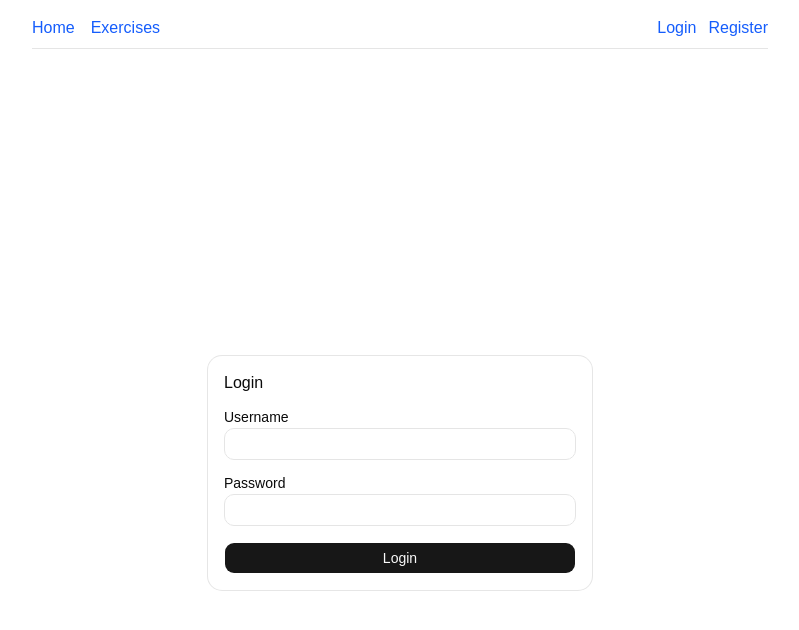
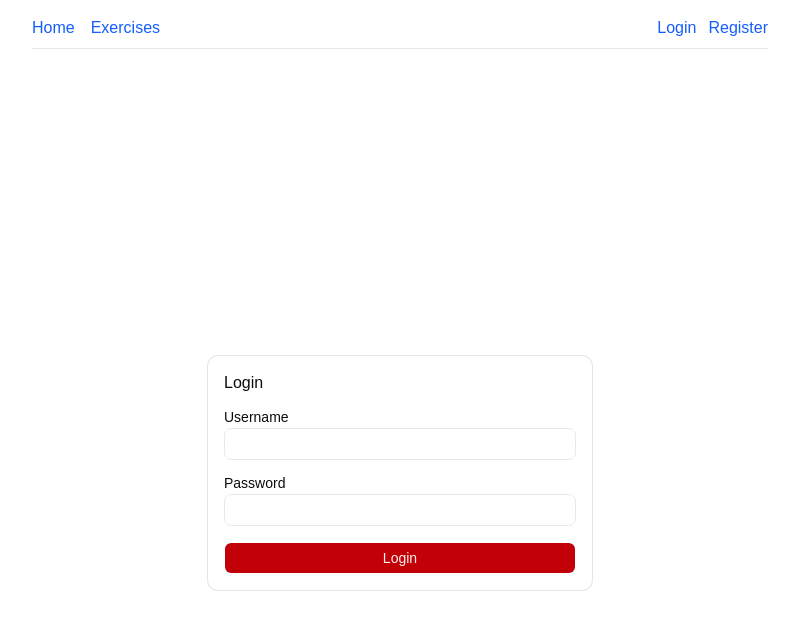
Before and after one commit to SbaaLoris/GymTracker, a React (Vite) app in the folder frontend/: page /login in a window 1280 px wide. Shown: the top 630 px of the page, without its empty margins (240-1039 px from the left). Built offline with nearby package versions, Linux system fonts and the light colour scheme; no server answers.

Commit message:
feat: update base color and adjust theme CSS variables

```diff
--- a/frontend/src/index.css
+++ b/frontend/src/index.css
@@ -50,71 +50,71 @@
 
 :root {
   --background: oklch(1 0 0);
-  --foreground: oklch(0.145 0 0);
+  --foreground: oklch(0.153 0.006 107.1);
   --card: oklch(1 0 0);
-  --card-foreground: oklch(0.145 0 0);
+  --card-foreground: oklch(0.153 0.006 107.1);
   --popover: oklch(1 0 0);
-  --popover-foreground: oklch(0.145 0 0);
-  --primary: oklch(0.205 0 0);
-  --primary-foreground: oklch(0.985 0 0);
-  --secondary: oklch(0.97 0 0);
-  --secondary-foreground: oklch(0.205 0 0);
-  --muted: oklch(0.97 0 0);
-  --muted-foreground: oklch(0.556 0 0);
-  --accent: oklch(0.97 0 0);
-  --accent-foreground: oklch(0.205 0 0);
+  --popover-foreground: oklch(0.153 0.006 107.1);
+  --primary: oklch(0.505 0.213 27.518);
+  --primary-foreground: oklch(0.971 0.013 17.38);
+  --secondary: oklch(0.967 0.001 286.375);
+  --secondary-foreground: oklch(0.21 0.006 285.885);
+  --muted: oklch(0.966 0.005 106.5);
+  --muted-foreground: oklch(0.58 0.031 107.3);
+  --accent: oklch(0.966 0.005 106.5);
+  --accent-foreground: oklch(0.228 0.013 107.4);
   --destructive: oklch(0.577 0.245 27.325);
-  --border: oklch(0.922 0 0);
-  --input: oklch(0.922 0 0);
-  --ring: oklch(0.708 0 0);
-  --chart-1: oklch(0.87 0 0);
-  --chart-2: oklch(0.556 0 0);
-  --chart-3: oklch(0.439 0 0);
-  --chart-4: oklch(0.371 0 0);
-  --chart-5: oklch(0.269 0 0);
-  --radius: 0.625rem;
-  --sidebar: oklch(0.985 0 0);
-  --sidebar-foreground: oklch(0.145 0 0);
-  --sidebar-primary: oklch(0.205 0 0);
-  --sidebar-primary-foreground: oklch(0.985 0 0);
-  --sidebar-accent: oklch(0.97 0 0);
-  --sidebar-accent-foreground: oklch(0.205 0 0);
-  --sidebar-border: oklch(0.922 0 0);
-  --sidebar-ring: oklch(0.708 0 0);
+  --border: oklch(0.93 0.007 106.5);
+  --input: oklch(0.93 0.007 106.5);
+  --ring: oklch(0.737 0.021 106.9);
+  --chart-1: oklch(0.808 0.114 19.571);
+  --chart-2: oklch(0.637 0.237 25.331);
+  --chart-3: oklch(0.577 0.245 27.325);
+  --chart-4: oklch(0.505 0.213 27.518);
+  --chart-5: oklch(0.444 0.177 26.899);
+  --radius: 0.45rem;
+  --sidebar: oklch(0.988 0.003 106.5);
+  --sidebar-foreground: oklch(0.153 0.006 107.1);
+  --sidebar-primary: oklch(0.577 0.245 27.325);
+  --sidebar-primary-foreground: oklch(0.971 0.013 17.38);
+  --sidebar-accent: oklch(0.966 0.005 106.5);
+  --sidebar-accent-foreground: oklch(0.228 0.013 107.4);
+  --sidebar-border: oklch(0.93 0.007 106.5);
+  --sidebar-ring: oklch(0.737 0.021 106.9);
 }
 
 .dark {
-  --background: oklch(0.145 0 0);
-  --foreground: oklch(0.985 0 0);
-  --card: oklch(0.205 0 0);
-  --card-foreground: oklch(0.985 0 0);
-  --popover: oklch(0.205 0 0);
-  --popover-foreground: oklch(0.985 0 0);
-  --primary: oklch(0.922 0 0);
-  --primary-foreground: oklch(0.205 0 0);
-  --secondary: oklch(0.269 0 0);
+  --background: oklch(0.153 0.006 107.1);
+  --foreground: oklch(0.988 0.003 106.5);
+  --card: oklch(0.228 0.013 107.4);
+  --card-foreground: oklch(0.988 0.003 106.5);
+  --popover: oklch(0.228 0.013 107.4);
+  --popover-foreground: oklch(0.988 0.003 106.5);
+  --primary: oklch(0.444 0.177 26.899);
+  --primary-foreground: oklch(0.971 0.013 17.38);
+  --secondary: oklch(0.274 0.006 286.033);
   --secondary-foreground: oklch(0.985 0 0);
-  --muted: oklch(0.269 0 0);
-  --muted-foreground: oklch(0.708 0 0);
-  --accent: oklch(0.269 0 0);
-  --accent-foreground: oklch(0.985 0 0);
+  --muted: oklch(0.286 0.016 107.4);
+  --muted-foreground: oklch(0.737 0.021 106.9);
+  --accent: oklch(0.286 0.016 107.4);
+  --accent-foreground: oklch(0.988 0.003 106.5);
   --destructive: oklch(0.704 0.191 22.216);
   --border: oklch(1 0 0 / 10%);
   --input: oklch(1 0 0 / 15%);
-  --ring: oklch(0.556 0 0);
-  --chart-1: oklch(0.87 0 0);
-  --chart-2: oklch(0.556 0 0);
-  --chart-3: oklch(0.439 0 0);
-  --chart-4: oklch(0.371 0 0);
-  --chart-5: oklch(0.269 0 0);
-  --sidebar: oklch(0.205 0 0);
-  --sidebar-foreground: oklch(0.985 0 0);
-  --sidebar-primary: oklch(0.488 0.243 264.376);
-  --sidebar-primary-foreground: oklch(0.985 0 0);
-  --sidebar-accent: oklch(0.269 0 0);
-  --sidebar-accent-foreground: oklch(0.985 0 0);
+  --ring: oklch(0.58 0.031 107.3);
+  --chart-1: oklch(0.808 0.114 19.571);
+  --chart-2: oklch(0.637 0.237 25.331);
+  --chart-3: oklch(0.577 0.245 27.325);
+  --chart-4: oklch(0.505 0.213 27.518);
+  --chart-5: oklch(0.444 0.177 26.899);
+  --sidebar: oklch(0.228 0.013 107.4);
+  --sidebar-foreground: oklch(0.988 0.003 106.5);
+  --sidebar-primary: oklch(0.637 0.237 25.331);
+  --sidebar-primary-foreground: oklch(0.971 0.013 17.38);
+  --sidebar-accent: oklch(0.286 0.016 107.4);
+  --sidebar-accent-foreground: oklch(0.988 0.003 106.5);
   --sidebar-border: oklch(1 0 0 / 10%);
-  --sidebar-ring: oklch(0.556 0 0);
+  --sidebar-ring: oklch(0.58 0.031 107.3);
 }
 
 @layer base {
```
Also changed, not shown: frontend/components.json.
